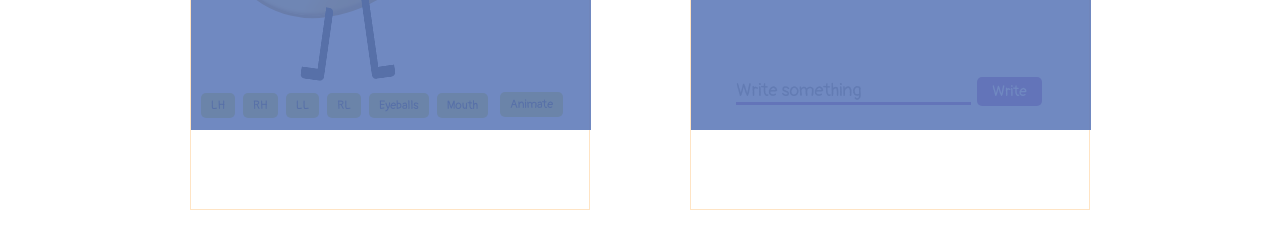
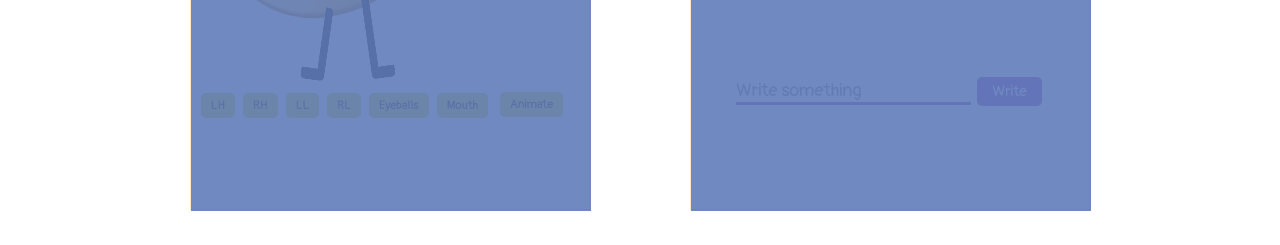
Before and after one commit to ZuzaB/Animate-Me, a plain HTML site: page index.html in a window 1280 px wide. Shown: the part 496-741 px from the top of the page. Drawn offline with nearby package versions, Linux system fonts and the light colour scheme.

Commit message:
revision of cover divs

```diff
--- a/scss/partials/_base.scss
+++ b/scss/partials/_base.scss
@@ -33,10 +33,10 @@
 }
 
 .cover {
-    max-width: 400px;
-    max-height: 375px;
-    height: 100%;
-    width: 100%;
+    width: 30vw;
+    min-width: 400px;
+    height: 57vh;
+    min-height: 375px;
     margin: 0;
     border: 0;
     background-color: $main-color;
```
Also changed, not shown: css/main.css.
